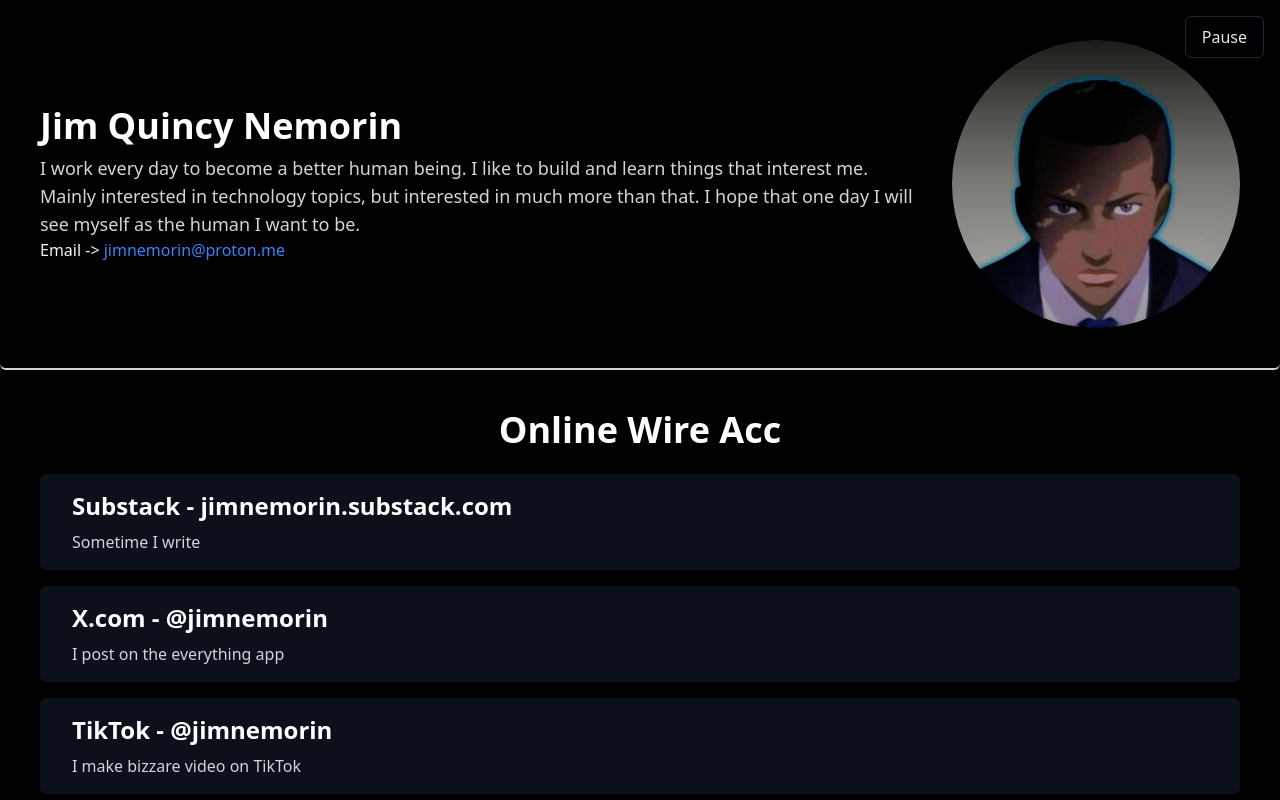
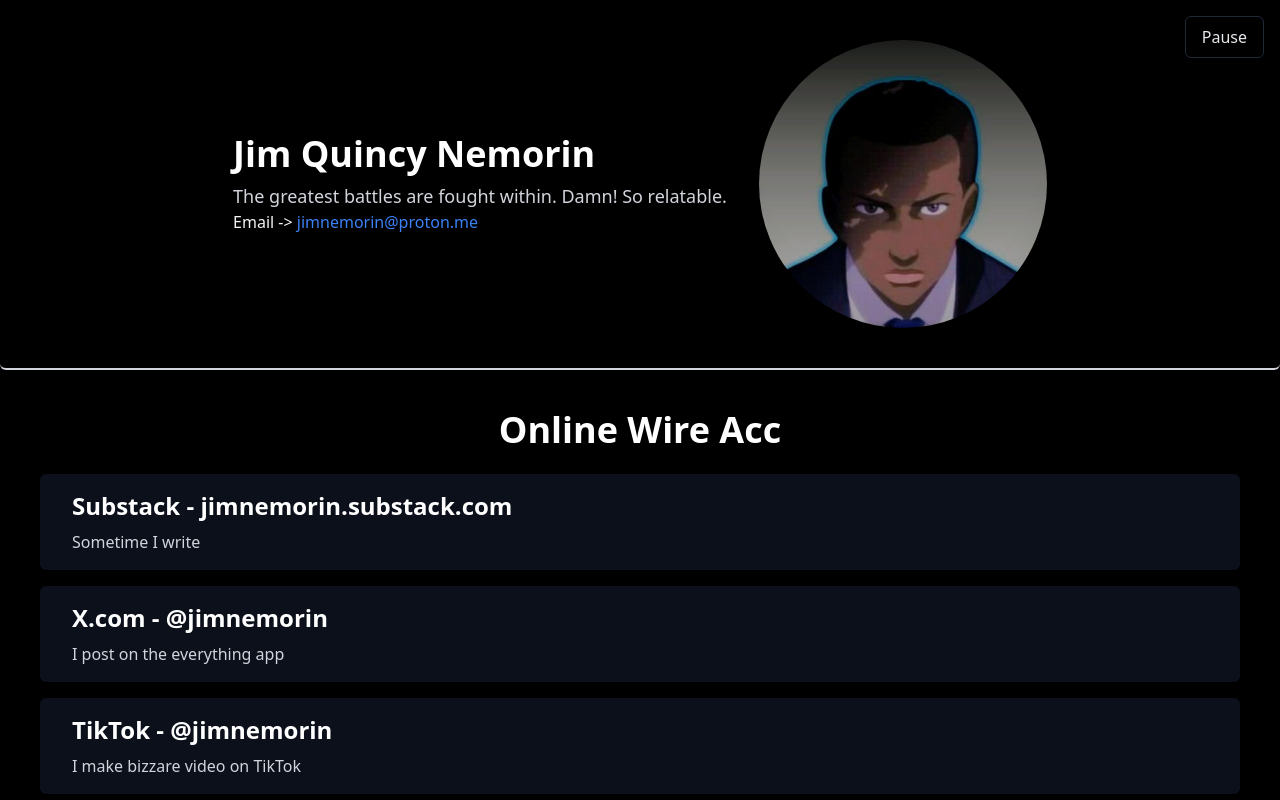
Before and after one commit to Jim707t/jimpage, a Next.js app: page / in a window 1280 px wide. Shown: the top 800 px of the page. Built offline with nearby package versions, Linux system fonts and the light colour scheme.

Commit message:
Added quote

```diff
--- a/src/components/Navbar/Navbar.tsx
+++ b/src/components/Navbar/Navbar.tsx
@@ -11,7 +11,7 @@
         <div className="order-2 md:order-1 md:mr-4 text-center md:text-left">
           <h1 className="text-2xl sm:text-4xl font-bold mb-2 md:mb-0">Jim Quincy Nemorin</h1>
           <p className="text-sm sm:text-base md:text-base lg:text-lg xl:text-lg mt-2 text-gray-300">
-            I work every day to become a better human being. I like to build and learn things that interest me. Mainly interested in technology topics, but interested in much more than that. I hope that one day I will see myself as the human I want to be.
+            The greatest battles are fought within. Damn! So relatable.
           </p>
           <p className="mt-2 sm:mt-0">
             <span className="text-gray-100">Email -&gt;</span>{" "}
```
